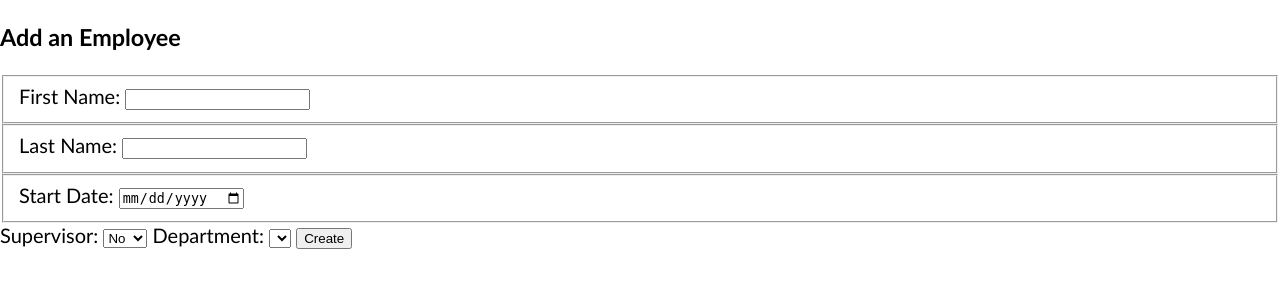
After one commit to nss-cohort-40/banagzon-workforce-mgt-crunchy-frogs, a Django app: template hrapp/templates/employees/form.html in a window 1280 px wide. The commit adds this page. Shown: the top 300 px of the page. Run offline with Django 3.2, Linux system fonts and the light colour scheme; the template is opened without the code that fills it, so the values that code supplies are empty; parts of the project's set-up code (start-up, migrations or seed data) failed here and were passed over.

Commit message:
commit before merge master

```diff
--- a/hrapp/templates/employees/employees_list.html
+++ b/hrapp/templates/employees/employees_list.html
@@ -2,11 +2,12 @@
 
 {% block content %}
 <h1>Employees</h1>
-
+<a href="{% url 'hrapp:employee_form' %}">Add New Employee</a>
 <ol>
 {% for employee in employees %}
     <li>
         <p>{{ employee }}</p>
+        <p>Department: {{employee.dept_name}}</p>
         Current computer: {{employee.computer}}
     </li>
 {% endfor %}
--- /dev/null
+++ b/hrapp/templates/employees/form.html
@@ -0,0 +1,35 @@
+{% extends 'shared/base.html' %}
+
+{% block content %}
+
+<h3>Add an Employee</h3>
+<form action="{% url 'hrapp:employee_list' %}" method="post">
+    {% csrf_token %}
+    <fieldset>
+        <label for="first_name">First Name: </label>
+        <input id="first_name" type="text" name="first_name" value="">
+    </fieldset>
+    <fieldset>
+        <label for="last_name">Last Name: </label>
+        <input id="last_name" type="text" name="last_name" value="">
+    </fieldset>
+    <fieldset>
+        <label for="start_date">Start Date: </label>
+        <input id="start_date" type="date" name="start_date" value="">
+    </fieldset>
+    <label for="is_supervisor">Supervisor: </label>
+    <select id="is_supervisor" type="text" name="is_supervisor">
+        <option value="0">No</option>
+        <option value="1">Yes</option>
+    </select>
+    <label for="department_id">Department: </label>
+    <select id="department_id" type="text" name="department_id">
+        {% for department in departments %}
+        <option value="{{ department.id }}">
+            {{ department.dept_name }}</option>
+        {% endfor %}
+    </select>
+    <input type="submit" value="Create"/>
+</form>
+
+{% endblock content %}
--- a/hrapp/urls.py
+++ b/hrapp/urls.py
@@ -9,4 +9,5 @@ urlpatterns = [
     path('accounts/', include('django.contrib.auth.urls')),
     path('logout/', logout_user, name='logout'),
     path('employees/', employee_list, name='employee_list'),
+    path('employees/form', employee_form, name='employee_form'),
 ]
--- a/hrapp/views/__init__.py
+++ b/hrapp/views/__init__.py
@@ -1,3 +1,4 @@
 from .employees.employee_list import employee_list
 from .home import home
 from .auth.logout import logout_user
+from .employees.form import employee_form
```
Also changed, not shown: hrapp/views/employees/employee_list.py (+36 -8 lines), hrapp/views/employees/form.py (added, +33 -0 lines).
